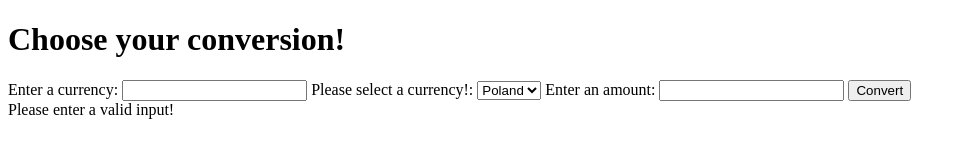
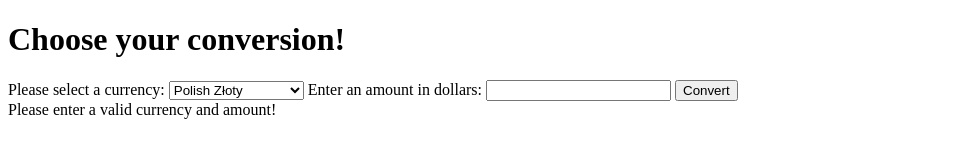
Before and after one commit to art-weinstein/currency-converter, a plain HTML site: page src/index.html in a window 1280 px wide. Shown: the whole page, without its empty margins (0-966 px from the left). Drawn offline with Linux system fonts and the light colour scheme.

Commit message:
add dropdown menu with various currencies that convert with convert button.

```diff
--- a/src/index.html
+++ b/src/index.html
@@ -6,22 +6,38 @@
 <body>
   <div class="container">
     <h1>Choose your conversion!</h1>
-    <label for="currency">Enter a currency:</label>
-    <input id="currency" type="text">
+    <!-- <label for="currency">Enter a currency:</label>
+    <input id="currency" type="text"> -->
     <!-- alternate currency method -->
-    <label for="Currency">Please select a currency!:</label>
+    <label for="Currency">Please select a currency:</label>
     <select name="currency" id="currency">
-      <option value="PLN">Poland</option>
-      <option value="AED"></option>
-      <option value="AZN"></option>
-      <option value="BWP"></option>
+      <option value="PLN">Polish Złoty</option>
+      <option value="JPY">Japanese Yen</option>
+      <option value="AUD">Australian Dollar</option>
+      <option value="EUR">Euro</option>
+      <option value="KRW">South Korean Won</option>
+      <option value="CHF">Swiss Franc</option>
+      <option value="CNY">Chinese Renminbi</option>
+      <option value="COP">Colombian Peso</option>
+      <option value="ERN">Eritrean Nakfa</option>
+      <option value="GBP">Pound Sterling</option>
+      <option value="GNF">Guinean Franc</option>
+      <option value="IDR">Indonesian Rupiah</option>
+      <option value="JMD">Jamaican Dollar</option>
+      <option value="JOD">Jordanian Dinar</option>
+      <option value="KES">Kenyan Shilling</option>
+      <option value="LYD">Libyan Dinar</option>
+      <option value="NOK">Norwegian Krone</option>
+      <option value="PEN">Peruvian Sol</option>
+      <option value="SAR">Saudi Riyal</option>
+      <option value="SOS">Somali Shilling</option>
     </select>
-    <label for="amount">Enter an amount:</label>
+    <label for="amount">Enter an amount in dollars:</label>
     <input id="amount" type="text">
     <button class="btn-success" id="convert">Convert</button>
     <div id= "convertedAmount"></div>
     <!-- <div class = showErrors></div> -->
-      <div id = "displayError">Please enter a valid input!</div>
+      <div id = "displayError">Please enter a valid currency and amount!</div>
   </div>
 </body>
 </html>
--- a/src/main.js
+++ b/src/main.js
@@ -61,7 +61,6 @@ $(document).ready(function() {
       // $('#displayError').html
       $('#displayError').show();
       $("#convertedAmount").hide();
-
     }
   });
 });
```
